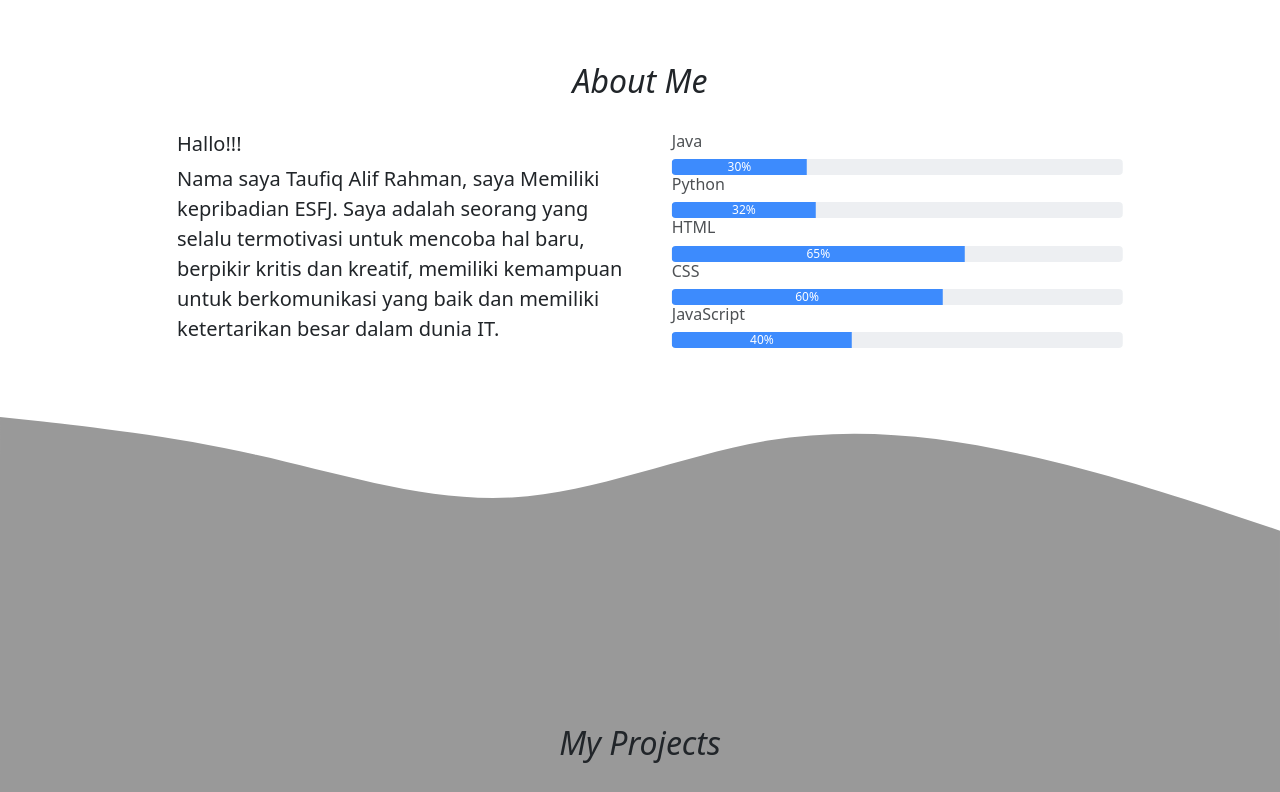
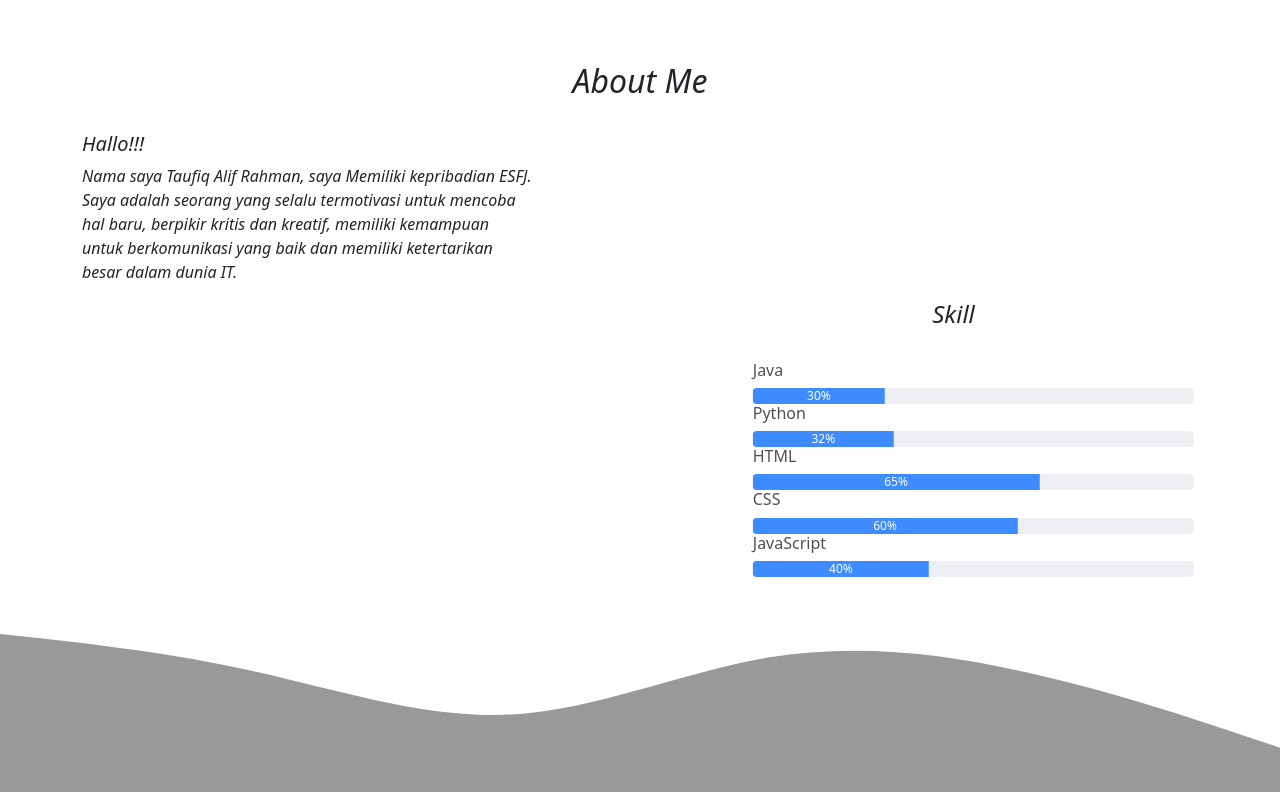
Before and after one commit to taufiqalif/taufiqalif.github.io, a plain HTML site: page index.html in a window 1280 px wide. Shown: the part 760-1552 px from the top of the page. Drawn offline with nearby package versions, Linux system fonts and the light colour scheme.

Commit message:
menambahkan skill pada bagian about

```diff
--- a/index.html
+++ b/index.html
@@ -29,7 +29,7 @@
   <!-- Navbar -->
   <nav class="navbar navbar-expand-lg navbar-dark bg-dark shadow-lg fixed-top ">
     <div class="container">
-      <a class="navbar-brand" href="#">
+      <a class="navbar-brand" href="#home">
         <img src="img/icon/Taufiq_logo.ico" alt="" width="30" height="30" class="d-inline-block align-text-top">
         Taufiq Alif Rahman
       </a>
@@ -82,14 +82,22 @@
           <h2>About Me</h2>
         </div>
       </div>
-      <div class="row justify-content-center fs-5">
-        <div class="col-sm-5" data-aos="fade-right" data-aos-duration="3000" data-aos-offset="300">
+      <div class="row justify-content-start ">
+        <div class="col-sm-5 fst-italic" data-aos="fade-right" data-aos-duration="3000" data-aos-offset="300">
           <h5>Hallo!!!</h5>
           <p>Nama saya Taufiq Alif Rahman, saya Memiliki kepribadian ESFJ. Saya adalah seorang yang selalu termotivasi
             untuk mencoba hal baru, berpikir kritis dan kreatif, memiliki kemampuan untuk berkomunikasi yang baik
             dan memiliki ketertarikan besar dalam dunia IT.</p>
         </div>
-        <div class="col-sm-5" data-aos="fade-left" data-aos-duration="3000" data-aos-offset="300" data-aos-delay="1000">
+        <div class="row justify-content-end mb-4">
+          <div class="col-md-5 text-center fw-bold fst-italic" data-aos="fade-zoom-in" data-aos-duration="3000"
+            data-aos-offset="300"">
+            <h4>Skill</h4>
+          </div>
+        </div>
+        <div class=" row justify-content-end">
+            <div class=" col-sm-5" data-aos="fade-left" data-aos-duration="3000" data-aos-offset="300"
+              data-aos-delay="1000">
               <h6>Java</h6>
               <div class="progress">
                 <div class="progress-bar" role="progressbar" style="width: 30%;" aria-valuenow="30" aria-valuemin="0"
@@ -118,6 +126,7 @@
             </div>
           </div>
         </div>
+      </div>
       <svg xmlns="http://www.w3.org/2000/svg" viewBox="0 0 1440 320">
         <path fill="#999999" fill-opacity="1"
           d="M0,64L48,69.3C96,75,192,85,288,106.7C384,128,480,160,576,154.7C672,149,768,107,864,90.7C960,75,1056,85,1152,106.7C1248,128,1344,160,1392,176L1440,192L1440,320L1392,320C1344,320,1248,320,1152,320C1056,320,960,320,864,320C768,320,672,320,576,320C480,320,384,320,288,320C192,320,96,320,48,320L0,320Z">
@@ -134,7 +143,7 @@
           <h2>My Projects</h2>
         </div>
       </div>
-      <div class="row justify-content-center">
+      <div class="row justify-content-center fst-italic">
         <div class="col-sm-4 mb-4">
           <div class="card" data-aos="fade-right" data-aos-duration="3000" data-aos-delay="1000">
             <img src="img/code/code_01.jpg" class="card-img-top" alt="01">
```
Lines whose indentation alone changed are shown as unchanged.
